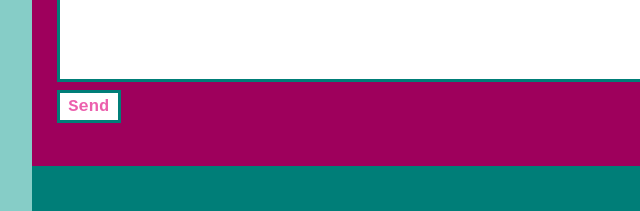
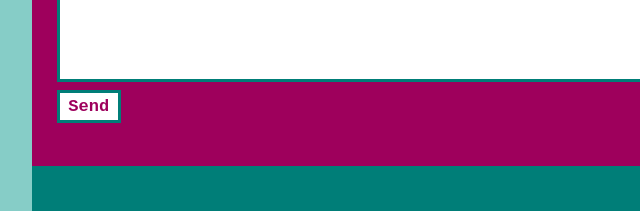
Before and after one commit to habb0016/portfolio, a plain HTML site: page contact.html in a window 1280 px wide. Shown: the part 991-1202 px from the top of the page, 112-752 px from the left. Drawn offline with Linux system fonts and the light colour scheme.

Commit message:
Fixes contrast issue with submit button

```diff
--- a/css/contact.css
+++ b/css/contact.css
@@ -53,7 +53,7 @@ input{
     padding: 0.25em 0.5em;
     background-color: white;
     /* color for button that has good contrast */
-    color: rgb(236, 96, 173);
+    color: var(--background-main);
     font-weight: bold;
     text-decoration: none;
 }
```
